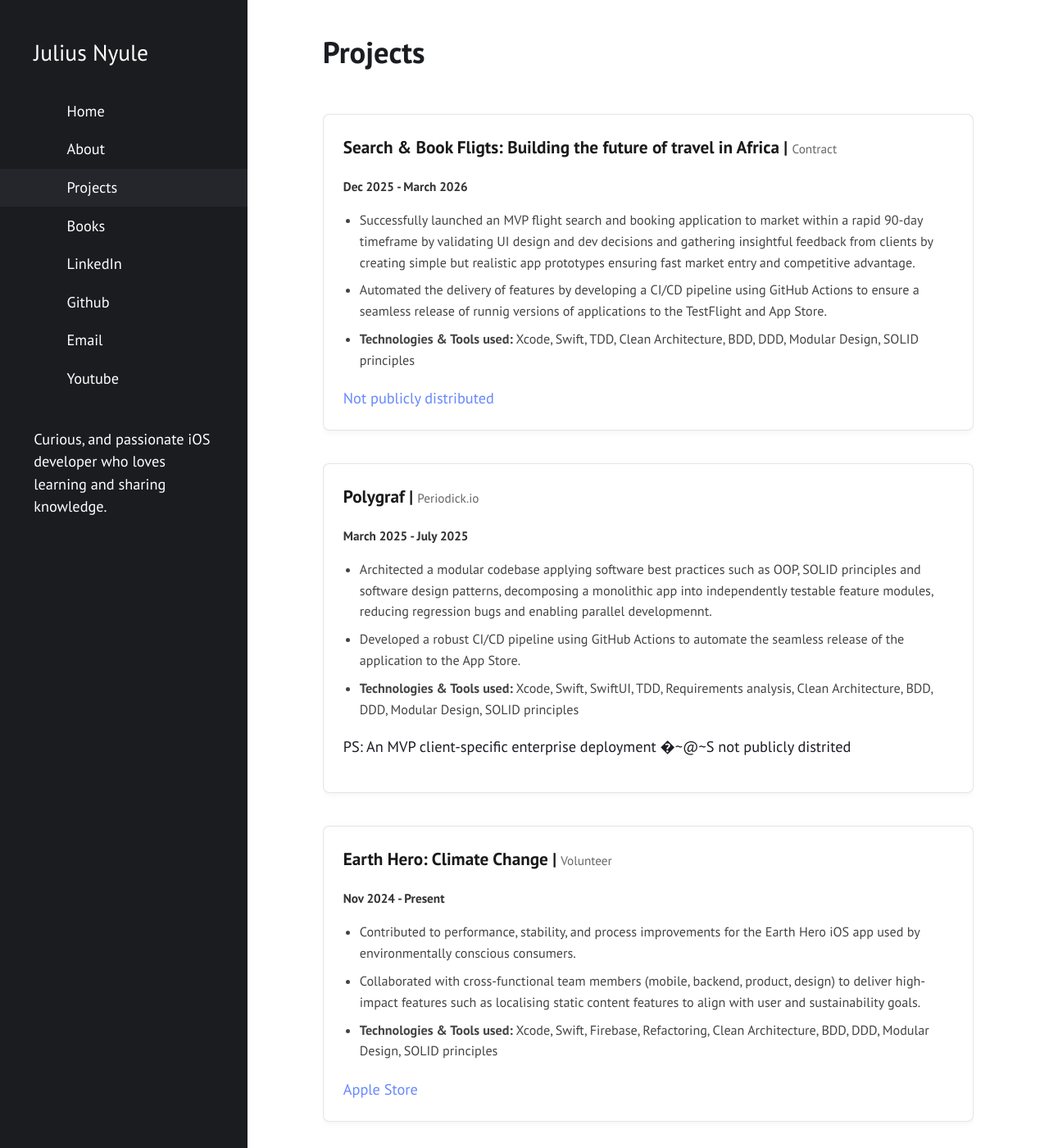
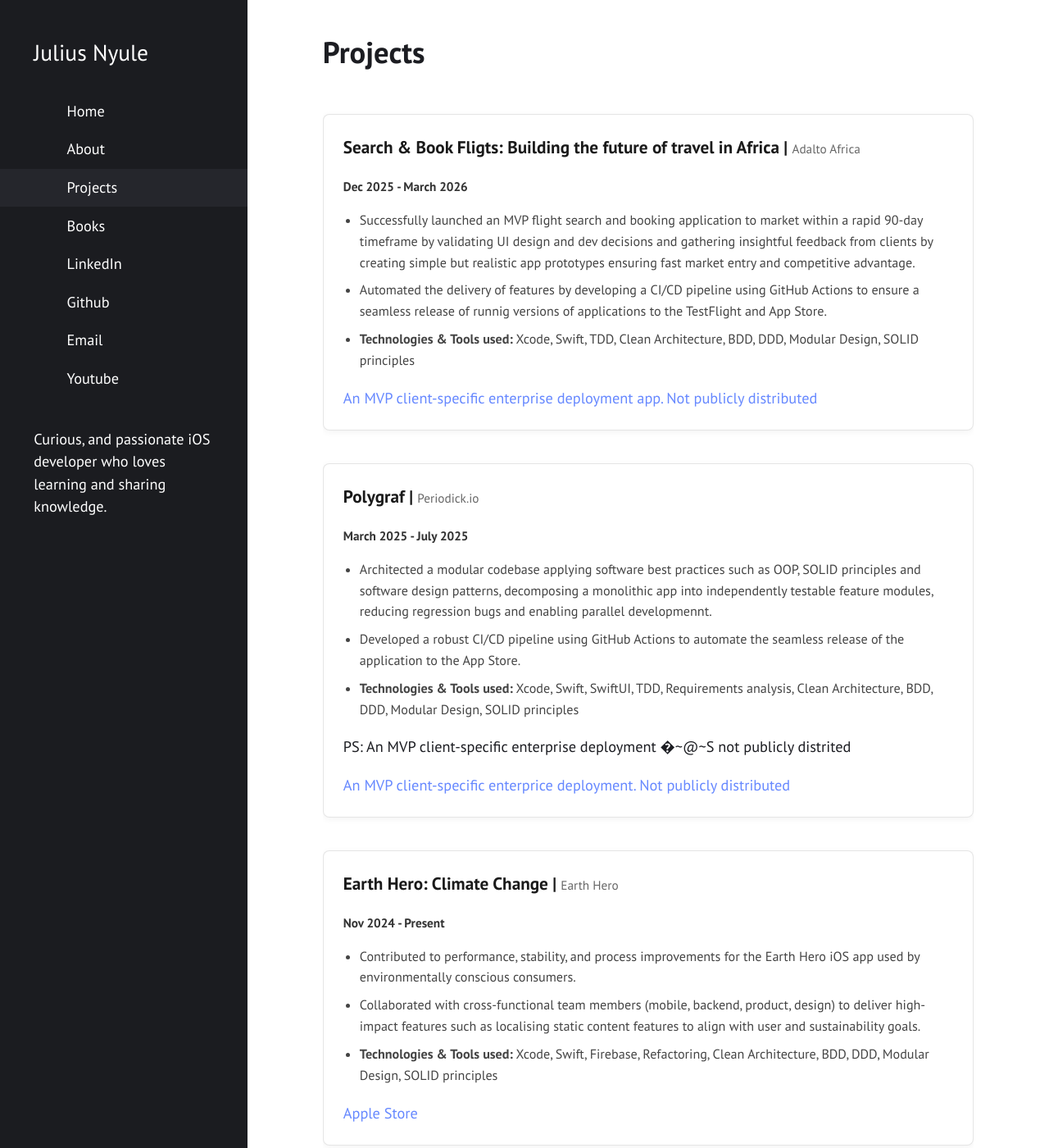
Before and after one commit to gtsofa/gtsofa.github.io, a Jekyll site: the page built from projects.md, in a window 1280 px wide and 1400 px high. Shown: the whole window at 82% size. Built offline with Jekyll 4.4.1, drawn with Linux system fonts in a browser that asks for light colours; nearby versions of some CDN libraries; library files that are not in the unit come from our copies.

```diff
--- a/projects.md
+++ b/projects.md
@@ -9,7 +9,7 @@ comments: false
 
 <!-- Card 1 -->
   <div class="project-card">
-    <h3> Search & Book Fligts: Building the future of travel in Africa | <span class="project-type">Contract</span></h3>
+    <h3> Search & Book Fligts: Building the future of travel in Africa | <span class="project-type">Adalto Africa </span></h3>
     <p class="project-date">Dec 2025 - March 2026</p>
     <ul>
       <li>Successfully launched an MVP flight search and booking application to market within a rapid 90-day timeframe by validating UI
@@ -19,7 +19,7 @@ fast market entry and competitive advantage.</li>
       <li><strong>Technologies & Tools used:</strong> Xcode, Swift, TDD, Clean Architecture, BDD, DDD, Modular Design, SOLID principles</li>
     </ul>
     <div class="project-buttons">
-      <a href="https://coming-soon.com">Not publicly distributed</a>
+      <a href="https://coming-soon.com">An MVP client-specific enterprise deployment app. Not publicly distributed</a>
     </div>
   </div>
 
@@ -34,11 +34,14 @@ fast market entry and competitive advantage.</li>
       <li><strong>Technologies & Tools used:</strong> Xcode, Swift, SwiftUI, TDD, Requirements analysis, Clean Architecture, BDD, DDD, Modular Design, SOLID principles</li>
     </ul>
 	<p>PS: An MVP client-specific enterprise deployment �~@~S not publicly distrited </p>
+	<div class="project-buttons">
+      <a href="https://coming-soon.com">An MVP client-specific enterprice deployment. Not publicly distributed</a>
+    </div>
   </div>
 
 <!-- Card 3 -->
   <div class="project-card">
-    <h3> Earth Hero: Climate Change | <span class="project-type">Volunteer</span></h3>
+    <h3> Earth Hero: Climate Change | <span class="project-type">Earth Hero</span></h3>
     <p class="project-date">Nov 2024 - Present</p>
     <ul>
       <li>Contributed to performance, stability, and process improvements for the Earth Hero iOS  app used by environmentally conscious consumers.</li>
```
